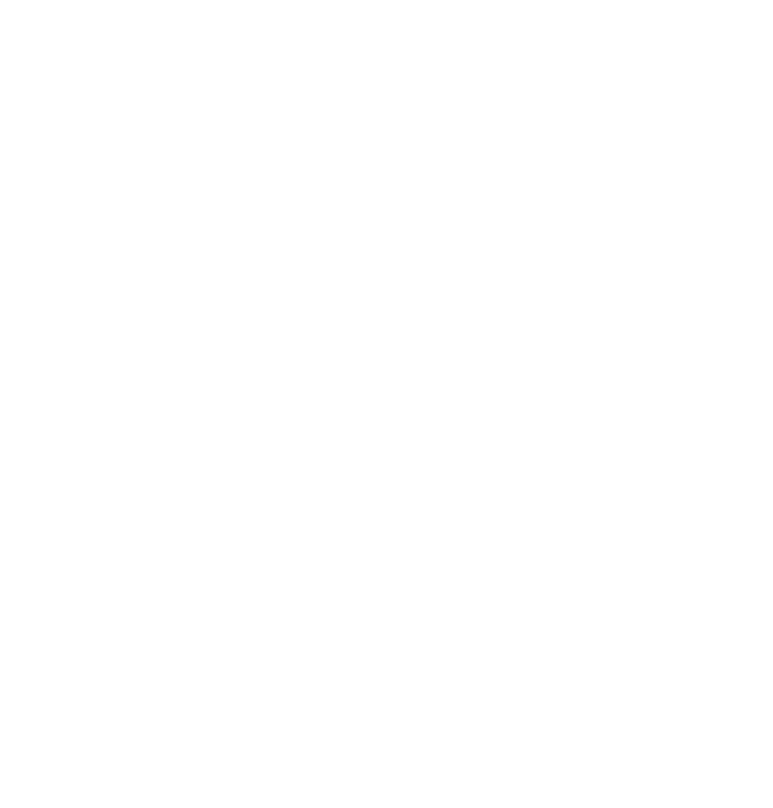
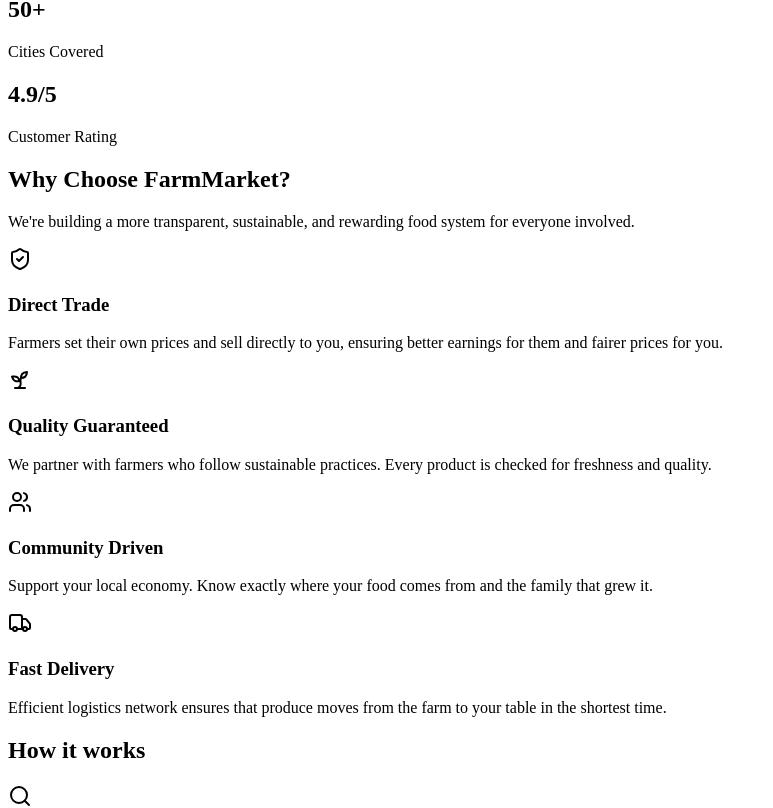
Before and after one commit to Tusharkhadde/FramerMarketPlace, a Next.js app in the folder client/: page /public/Home in a window 1280 px wide. Shown: the part 538-1346 px from the top of the page, without its empty margins (0-773 px from the left). Before the commit the page ends 800 px from the top, so only its background shows below. Built offline with nearby package versions, Linux system fonts and the light colour scheme.

Commit message:
update home page

```diff
--- a/client/src/pages/public/Home.jsx
+++ b/client/src/pages/public/Home.jsx
@@ -1,11 +1,17 @@
 import React from 'react';
 import Hero from '@/components/landing/Hero';
+import Features from '@/components/landing/Features';
+import HowItWorks from '@/components/landing/HowItWorks';
+import Stats from '@/components/landing/Stats';
 
 const Home = () => {
   return (
-    <div className="h-screen flex flex-col bg-background overflow-hidden font-body">
+    <div className="flex flex-col bg-background font-body">
       <main className="flex-1">
         <Hero />
+        <Stats />
+        <Features />
+        <HowItWorks />
       </main>
     </div>
   );
```
